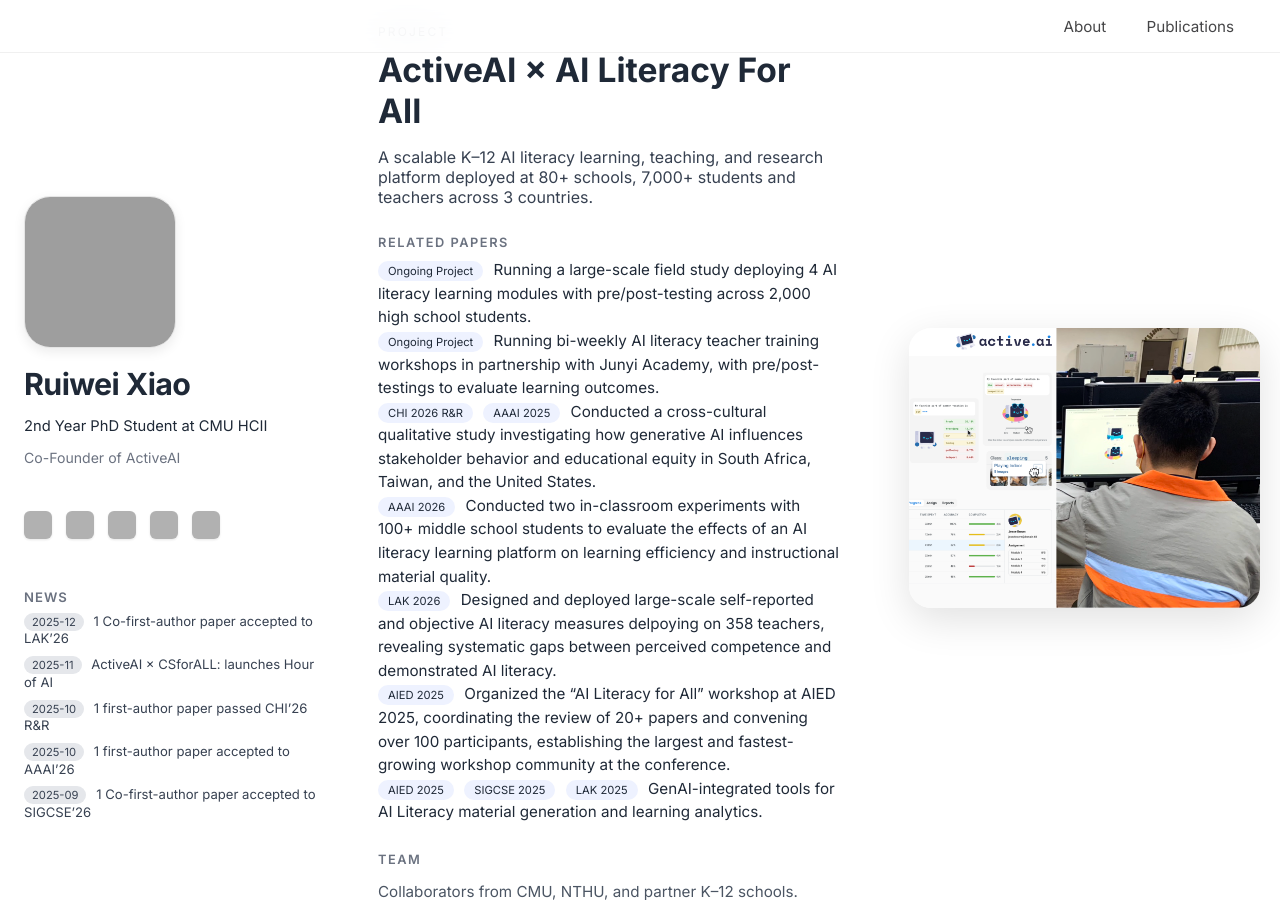
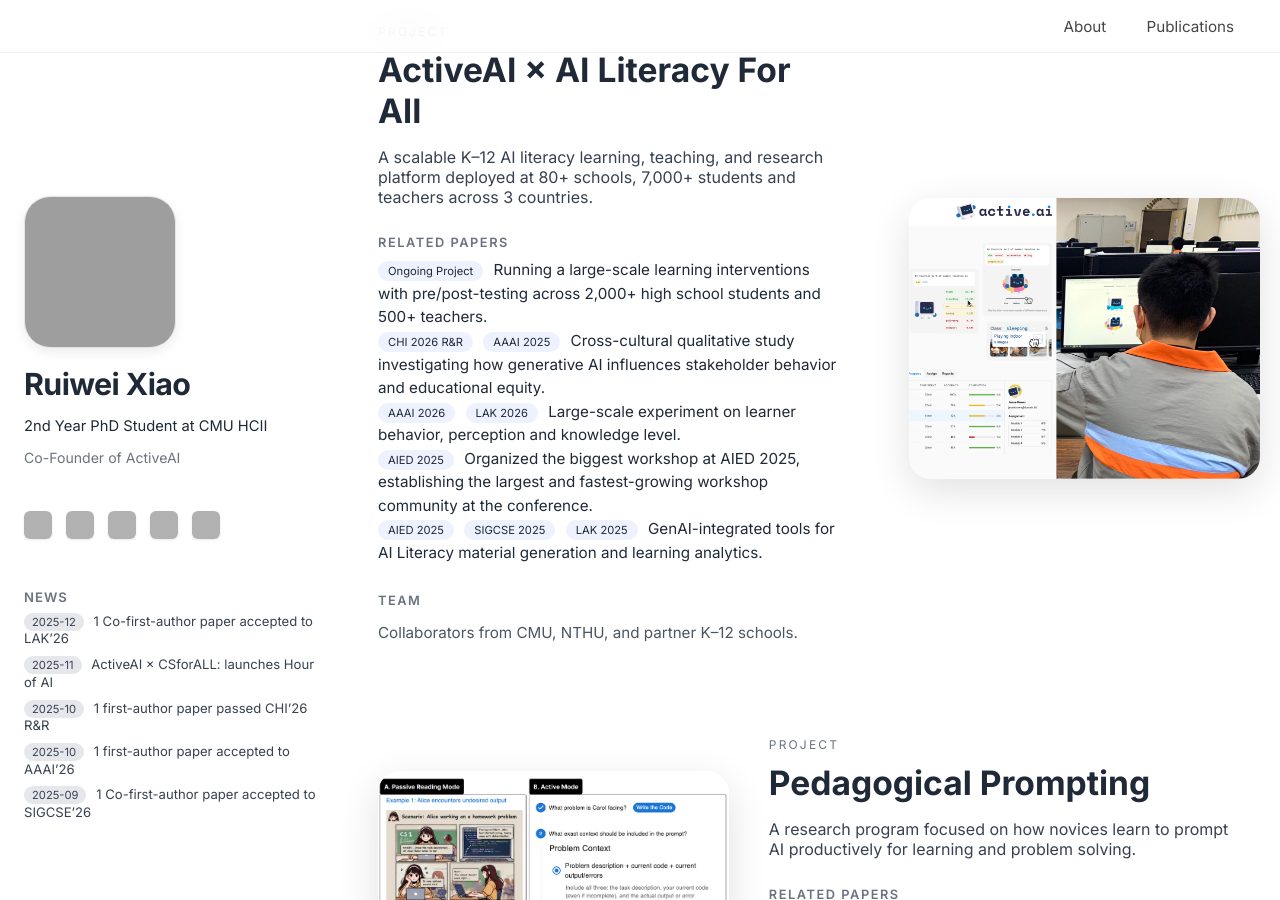
Before and after one commit to ruiwei-xiao/ruiwei-xiao.github.io, a Jekyll site: the page built from index.md, in a window 1280 px wide and 900 px high, scrolled down 323 px. Built offline with Jekyll 4.4.1, drawn with Linux system fonts in a browser that asks for light colours; grey boxes are pictures that could not be loaded.

Commit message:
Update index.md

```diff
--- a/index.md
+++ b/index.md
@@ -32,17 +32,13 @@
 
     <div class="project-section-title">Related Papers</div>
     <div class="related-papers">
-      <span class="paper-pill">Ongoing Project</span> Running a large-scale field study deploying 4 AI literacy learning modules with pre/post-testing across 2,000 high school students.
+      <span class="paper-pill">Ongoing Project</span> Running a large-scale learning interventions with pre/post-testing across 2,000+ high school students and 500+ teachers.
       <br>
-      <span class="paper-pill">Ongoing Project</span> Running bi-weekly AI literacy teacher training workshops in partnership with Junyi Academy, with pre/post-testings to evaluate learning outcomes.
+      <span class="paper-pill">CHI 2026 R&R</span> <span class="paper-pill">AAAI 2025</span> Cross-cultural qualitative study investigating how generative AI influences stakeholder behavior and educational equity.
       <br>
-      <span class="paper-pill">CHI 2026 R&R</span> <span class="paper-pill">AAAI 2025</span> Conducted a cross-cultural qualitative study investigating how generative AI influences stakeholder behavior and educational equity in South Africa, Taiwan, and the United States.
+      <span class="paper-pill">AAAI 2026</span> <span class="paper-pill">LAK 2026</span> Large-scale experiment on learner behavior, perception and knowledge level.
       <br>
-      <span class="paper-pill">AAAI 2026</span> Conducted two in-classroom experiments with 100+ middle school students to evaluate the effects of an AI literacy learning platform on learning efficiency and instructional material quality.
-      <br>
-      <span class="paper-pill">LAK 2026</span> Designed and deployed large-scale self-reported and objective AI literacy measures delpoying on 358 teachers, revealing systematic gaps between perceived competence and demonstrated AI literacy.
-      <br>
-      <span class="paper-pill">AIED 2025</span> Organized the “AI Literacy for All” workshop at AIED 2025, coordinating the review of 20+ papers and convening over 100 participants, establishing the largest and fastest-growing workshop community at the conference.
+      <span class="paper-pill">AIED 2025</span> Organized the biggest workshop at AIED 2025, establishing the largest and fastest-growing workshop community at the conference.
       <br>
       <span class="paper-pill">AIED 2025</span> <span class="paper-pill">SIGCSE 2025</span> <span class="paper-pill">LAK 2025</span> GenAI-integrated tools for AI Literacy material generation and learning analytics.
     </div>
```
